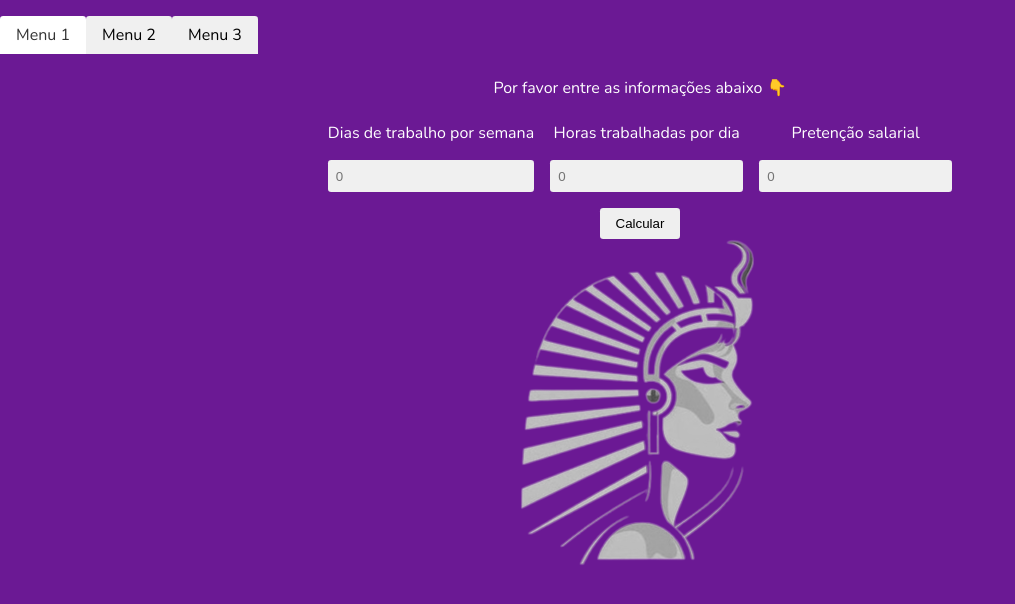
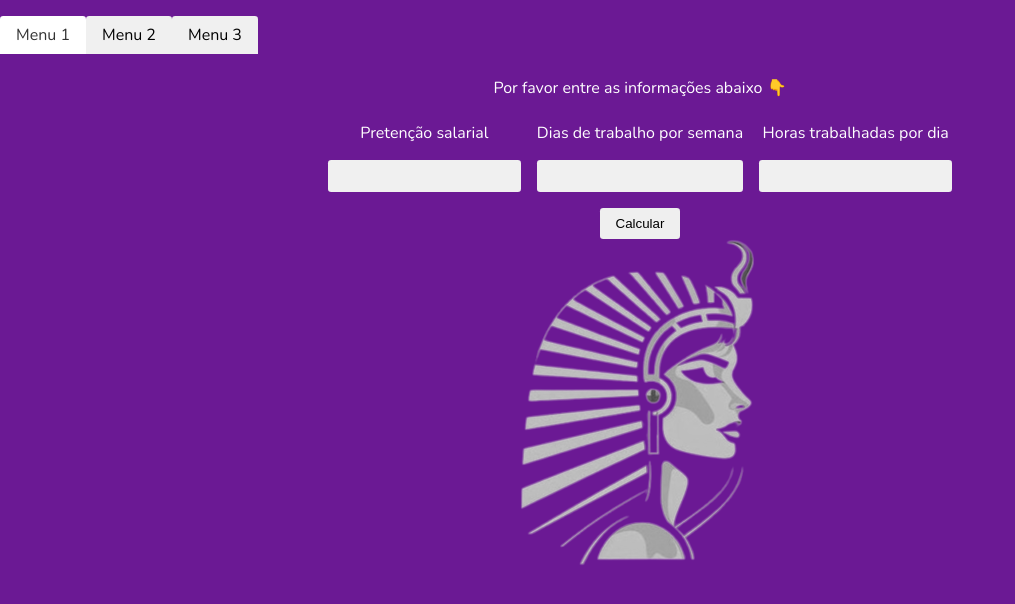
Before and after one commit to nx23/cleopatra, a Vue app in the folder frontend/: page / in a window 1280 px wide. Shown: the top 604 px of the page, without its empty margins (0-1015 px from the left). Built offline with nearby package versions, Linux system fonts and the light colour scheme.

Commit message:
feat: refactor Prolabore component to use BaseInput and remove Logo component

```diff
--- /dev/null
+++ b/frontend/src/components/BaseInput.vue
@@ -0,0 +1,55 @@
+<template>
+  <div class="input-wrapper">
+    <label>{{ label }}</label>
+    <input :value="modelValue" @input="$emit('update:modelValue', $event.target.value)" v-bind="$attrs"/>
+  </div>
+</template>
+
+<script setup>
+  defineProps({
+    label: {
+      type: String,
+      default: "",
+    },
+    modelValue: {
+      type: String,
+      default: "",
+    },
+  });
+</script>
+
+<style scoped>
+  input::-webkit-outer-spin-button,
+  input::-webkit-inner-spin-button {
+    -webkit-appearance: none;
+    margin: 0;
+  }
+
+  .input-wrapper {
+    display: flex;
+    flex-direction: column;
+    justify-content: space-between;
+    gap: 1rem;
+
+    input {
+      border: none;
+      border-radius: 0.2rem;
+      outline: none;
+      height: 2rem;
+      padding: 0 0.5rem;
+      background-color: rgba(240, 240, 240, 1);
+      -webkit-font-smoothing: antialiased;
+
+      .input:hover {
+        border: none;
+        background-color: rgba(255, 255, 255, 1);
+      }
+
+      .input:focus {
+        border: none;
+        background-color: rgba(255, 255, 255, 1);
+      }
+    }
+  }
+
+</style>
--- a/frontend/src/components/Logo.vue
+++ /dev/null
@@ -1,18 +0,0 @@
-<template>
-  <img id="logo" alt="Cleopatra logo" src="../assets/images/logo-universal.png"/>
-</template>
-
-<style>
-  #logo {
-    display: block;
-    width: 30%;
-    height: 50%;
-    margin: auto;
-    padding: 10% 0 0;
-    background-position: center;
-    background-repeat: no-repeat;
-    background-size: 100% 100%;
-    background-origin: content-box;
-    filter: grayscale(100%);
-  }
-</style>
--- a/frontend/src/components/Prolabore.vue
+++ b/frontend/src/components/Prolabore.vue
@@ -1,6 +1,21 @@
+<template>
+  <main>
+    <div id="result" class="result">{{ data.resultText }}</div>
+    <div class="prolabore">
+      <div class="input-group">
+        <BaseInput v-model="data.pretendedSalary" label="Pretenção salarial" type="number"/>
+        <BaseInput v-model="data.workDayPerWeek" label="Dias de trabalho por semana" type="number"/>
+        <BaseInput v-model="data.hoursPerDay" label="Horas trabalhadas por dia" type="number"/>
+      </div>
+      <button class="btn" @click="prolabore">Calcular</button>
+    </div>
+  </main>
+</template>
+
 <script setup>
-import {reactive} from "vue"
-import {Prolabore} from "../../wailsjs/go/main/App"
+  import { reactive } from "vue"
+  import { Prolabore } from "../../wailsjs/go/main/App"
+  import BaseInput from "./BaseInput.vue"
 
   const data = reactive({
     workDayPerWeek: null,
@@ -9,44 +24,15 @@ const data = reactive({
     resultText: "Por favor entre as informações abaixo 👇",
   })
 
-function prolabore() {
-  Prolabore(data.workDayPerWeek, data.hoursPerDay, data.pretendedSalary).then(result => {
-    data.resultText = result
-  })
+  async function prolabore() {
+    const workDayPerWeek = parseInt(data.workDayPerWeek)
+    const hoursPerDay = parseInt(data.hoursPerDay)
+    const pretendedSalary = parseInt(data.pretendedSalary)
+    data.resultText = await Prolabore(workDayPerWeek, hoursPerDay, pretendedSalary)
   }
-
 </script>
 
-<template>
-  <main>
-    <div id="result" class="result">{{ data.resultText }}</div>
-    <div class="prolabore">
-      <div id="inputGroup" class="input-group">
-        <div id="inputWorkDayPerWeek" class="input-box">
-          <label for="workDayPerWeek">Dias de trabalho por semana</label>
-          <input id="workDayPerWeek" v-model="data.workDayPerWeek" autocomplete="off" class="input" type="number" placeholder="0"/>
-        </div>
-        <div id="inputHoursPerDay" class="input-box">
-          <label for="workDayPerWeek">Horas trabalhadas por dia</label>
-          <input id="hoursPerDay" v-model="data.hoursPerDay" autocomplete="off" class="input" type="number" placeholder="0"/>
-        </div>
-        <div id="inputPretendedSalary" class="input-box">
-          <label for="workDayPerWeek">Pretenção salarial</label>
-          <input id="pretendedSalary" v-model="data.pretendedSalary" autocomplete="off" class="input" type="number" placeholder="0"/>
-        </div>
-      </div>
-      <button class="btn" @click="prolabore">Calcular</button>
-    </div>
-  </main>
-</template>
-
 <style scoped>
-input::-webkit-outer-spin-button,
-input::-webkit-inner-spin-button {
-  -webkit-appearance: none;
-  margin: 0;
-}
-
   .result {
     height: 20px;
     line-height: 20px;
@@ -58,22 +44,13 @@ input::-webkit-inner-spin-button {
     flex-direction: column;
     align-items: center;
     justify-content: space-between;
-}
 
-.prolabore .input-group {
+    .input-group {
       display: flex;
-  justify-content: space-between;
       gap: 1rem;
     }
 
-.prolabore .input-box {
-  display: flex;
-  flex-direction: column;
-  justify-content: space-between;
-  gap: 1rem;
-}
-
-.prolabore .btn {
+    .btn {
       border-radius: 0.2rem;
       border: none;
       margin: 1rem 0 0 0;
@@ -81,28 +58,9 @@ input::-webkit-inner-spin-button {
       cursor: pointer;
     }
 
-.prolabore .btn:hover {
+    .btn:hover {
       background-image: linear-gradient(to top, #cfd9df 0%, #e2ebf0 100%);
       color: #333333;
     }
-
-.prolabore .input-box .input {
-  border: none;
-  border-radius: 0.2rem;
-  outline: none;
-  height: 2rem;
-  padding: 0 0.5rem;
-  background-color: rgba(240, 240, 240, 1);
-  -webkit-font-smoothing: antialiased;
-}
-
-.prolabore .input-box .input:hover {
-  border: none;
-  background-color: rgba(255, 255, 255, 1);
-}
-
-.prolabore .input-box .input:focus {
-  border: none;
-  background-color: rgba(255, 255, 255, 1);
   }
 </style>
--- a/frontend/src/components/Tab.vue
+++ b/frontend/src/components/Tab.vue
@@ -1,11 +1,15 @@
+<template>
+  <div class="tab-content" v-show="selectedTab === title">
+    <slot />
+  </div>
+</template>
+
 <script>
   import { inject } from "vue";
-  import Logo from "./Logo.vue";
   export default {
     props: ["title"],
     setup() {
       const selectedTab = inject("selectedTab");
-      const home = "Home";
 
       return {
         selectedTab,
@@ -13,12 +17,3 @@
     },
   };
 </script>
-
-<template>
-  <div class="tab-content" v-show="selectedTab === home">
-    <Logo/>
-  </div>
-  <div class="tab-content" v-show="selectedTab === title">
-    <slot />
-  </div>
-</template>
--- a/frontend/src/components/TabsWrapper.vue
+++ b/frontend/src/components/TabsWrapper.vue
@@ -1,3 +1,19 @@
+<template>
+  <div class="tabs-wrapper">
+    <ul class="tabs-header">
+      <li
+        v-for="title in tabTitles"
+        :key="title"
+        :class="{ active: selectedTab === title }"
+        @click="selectedTab = title"
+      >
+        {{ title }}
+      </li>
+    </ul>
+    <slot />
+  </div>
+</template>
+
 <script>
   import { ref, provide } from "vue";
   export default {
@@ -15,22 +31,6 @@
   };
 </script>
 
-<template>
-  <div class="tabs-wrapper">
-    <ul class="tabs-header">
-      <li
-        v-for="title in tabTitles"
-        :key="title"
-        :class="{ active: selectedTab === title }"
-        @click="selectedTab = title"
-      >
-        {{ title }}
-      </li>
-    </ul>
-    <slot />
-  </div>
-</template>
-
 <style scoped>
   .tabs {
     display: flex;
@@ -43,9 +43,8 @@
     list-style: none;
     padding: 0;
     margin-bottom: 0.2rem;
-}
 
-.tabs-header li {
+    li {
       padding: 0.5rem 1rem;
       background-color: #f0f0f0;
       color: black;
@@ -55,8 +54,9 @@
       transition: 0.4s all ease-out;
     }
 
-.tabs-header li.active {
+    li.active {
       background-color: #fff;
       color: #333;
     }
+  }
 </style>
```
Also changed, not shown: frontend/src/App.vue (+6 -6 lines). Lines whose indentation alone changed are shown as unchanged.
